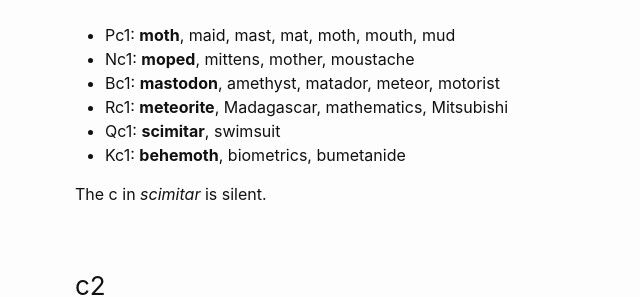
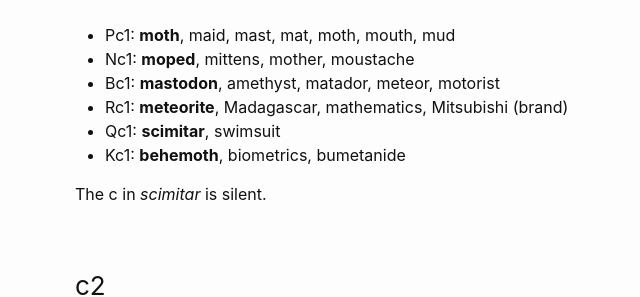
Before and after one commit to liontailedmacaque/liontailedmacaque.github.io, a Jekyll site: the page built from chessmemorypalace/picturewords.md, in a window 1280 px wide and 900 px high, scrolled down 4517 px. Shown: the part 163-460 px from the top of the window, without its empty margins (195-835 px from the left). Built offline with Jekyll 4.4.1, drawn with Linux system fonts in a browser that asks for light colours; some of the changed text lies outside the part shown.

Commit message:
Update picturewords.md

```diff
--- a/chessmemorypalace/picturewords.md
+++ b/chessmemorypalace/picturewords.md
@@ -213,7 +213,7 @@
 - Pc1: **moth**, maid, mast, mat, moth, mouth, mud
 - Nc1: **moped**, mittens, mother, moustache
 - Bc1: **mastodon**, amethyst, matador, meteor, motorist
-- Rc1: **meteorite**, Madagascar, mathematics, Mitsubishi
+- Rc1: **meteorite**, Madagascar, mathematics, Mitsubishi (brand)
 - Qc1: **scimitar**, swimsuit
 - Kc1: **behemoth**, biometrics, bumetanide
 
@@ -440,7 +440,7 @@
 - Pe3: **lamb**, lamp, lime, loom
 - Ne3: **lemur**, helmet, lamppost, lamprey, lemon, llama
 - Be3: **limousine**, halloumi, lemonade
-- Re3: **Lamborghini**, limoncello, Olympian
+- Re3: **Lamborghini** (brand), limoncello, Olympian
 - Qe3: **salamander**, salami, slime
 - Ke3: **blimp**, palomino (horse), plum, policeman, policewoman
 
```
Also changed, not shown: other parts of chessmemorypalace/picturewords.md (+1 -1 lines).
